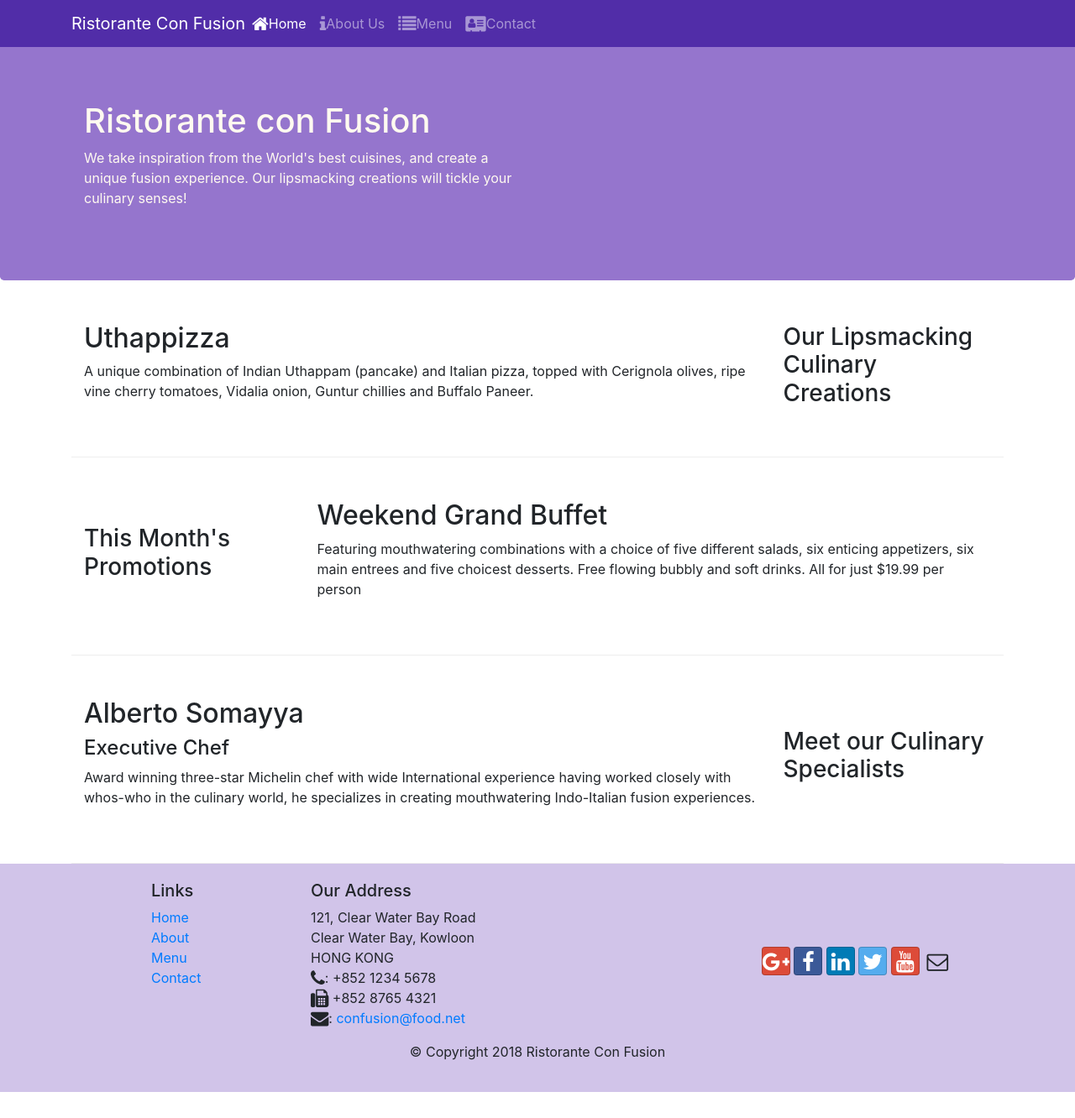
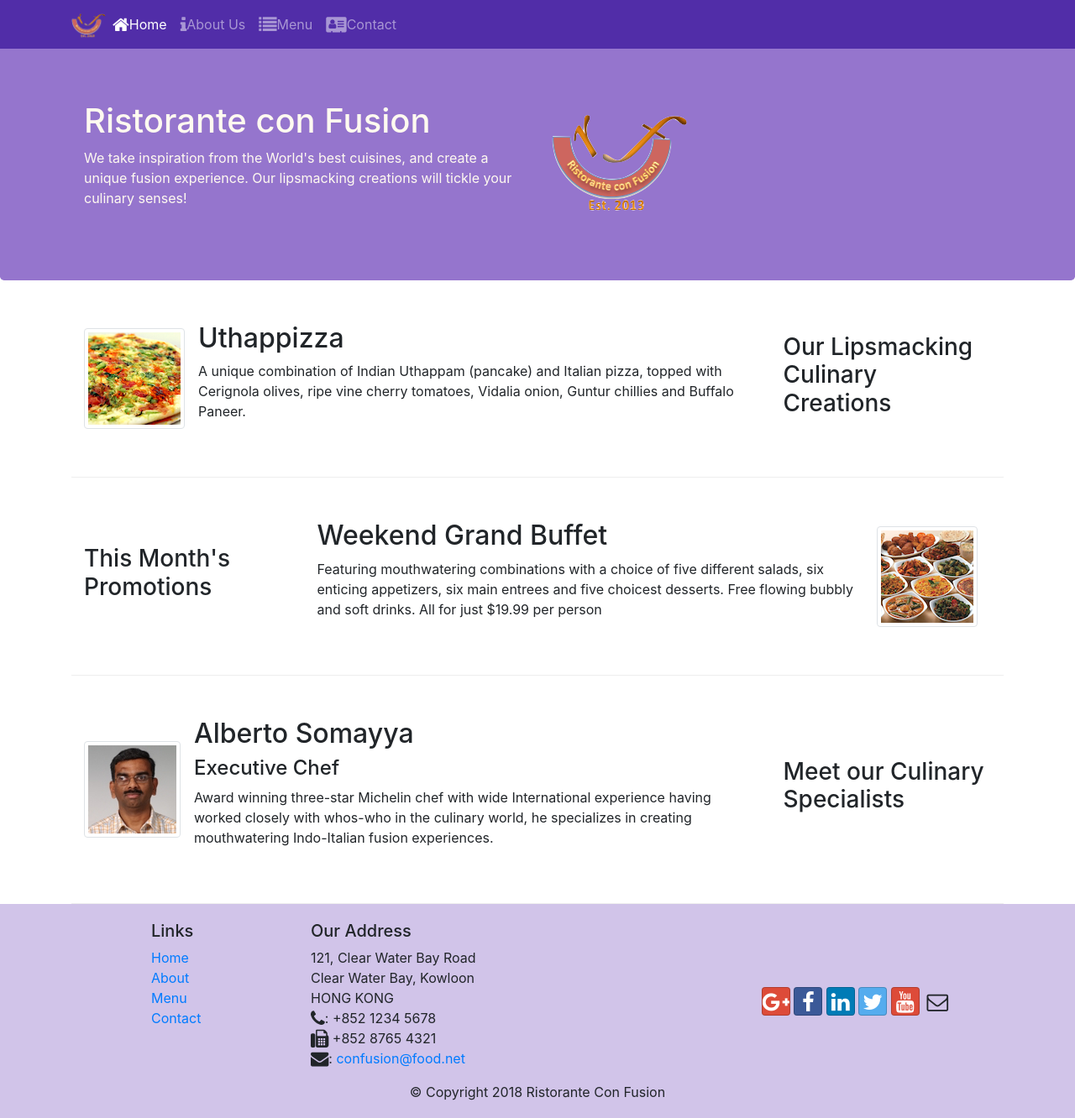
Before and after one commit to johnkhuc/bootstrap4test, a website: page index.html in a window 1280 px wide. Shown: the whole page at 84% size. Before the commit the page ends 1301 px from the top, so only its background shows below. Drawn offline with nearby package versions, Linux system fonts and the light colour scheme.

Commit message:
images&mediaobjects 11/16/19

```diff
--- a/index.html
+++ b/index.html
@@ -22,7 +22,7 @@
             <button class="navbar-toggler" type="button" data-toggle="collapse" data-target="#Navbar">
                 <span class="navbar-toggler-icon"></span>
             </button>
-            <a class="navbar-brand mr-auto" href="#">Ristorante Con Fusion</a>
+            <a class="navbar-brand mr-auto" href="#"><img src="img/logo.png" height="30" width="41"></a>
             <div class="collapse navbar-collapse" id="Navbar">
                 <ul class="navbar-nav mr-auto">
                     <li class="nav-item active"><a class="nav-link" href="#"><span class="fa fa-home fa-lg"></span>Home</a></li>
@@ -40,7 +40,8 @@
                     <h1>Ristorante con Fusion</h1>
                     <p>We take inspiration from the World's best cuisines, and create a unique fusion experience. Our lipsmacking creations will tickle your culinary senses!</p>
                 </div>
-                <div class="col-12 col-sm">
+                <div class="col-12 col-sm align-self-center">
+                    <img src="img/logo.png" class="img-fluid">
                 </div>
             </div>
         </div>
@@ -52,8 +53,13 @@
                 <h3>Our Lipsmacking Culinary Creations</h3>
             </div>
             <div class="col col-sm order-sm-first col-md">
-                <h2>Uthappizza</h2>
-                <p>A unique combination of Indian Uthappam (pancake) and Italian pizza, topped with Cerignola olives, ripe vine cherry tomatoes, Vidalia onion, Guntur chillies and Buffalo Paneer.</p>
+                <div class="media">
+                    <img class="d-flex mr-3 img-thumbnail align-self-center" src="img/uthappizza.png" alt="uthappizza">
+                    <div class="media-body">
+                        <h2 class="mt-0">Uthappizza</h2>
+                        <p class="d-none d-sm-block">A unique combination of Indian Uthappam (pancake) and Italian pizza, topped with Cerignola olives, ripe vine cherry tomatoes, Vidalia onion, Guntur chillies and Buffalo Paneer.</p>
+                    </div>
+                </div>
             </div>
         </div>
 
@@ -63,8 +69,13 @@
                 <h3>This Month's Promotions</h3>
             </div>
             <div class="col col-sm col-md">
-                <h2>Weekend Grand Buffet</h2>
-                <p>Featuring mouthwatering combinations with a choice of five different salads, six enticing appetizers, six main entrees and five choicest desserts. Free flowing bubbly and soft drinks. All for just $19.99 per person </p>
+                <div class="media">
+                    <div class="media-body">
+                        <h2 class="mt-0">Weekend Grand Buffet</h2>
+                        <p class="d-none d-sm-block">Featuring mouthwatering combinations with a choice of five different salads, six enticing appetizers, six main entrees and five choicest desserts. Free flowing bubbly and soft drinks. All for just $19.99 per person </p>
+                    </div>
+                    <img class="d-flex mr-3 img-thumbnail align-self-center" src="img/buffet.png" alt="buffet">
+                </div>
             </div>
         </div>
 
@@ -73,9 +84,14 @@
                 <h3>Meet our Culinary Specialists</h3>
             </div>
             <div class="col col-sm order-sm-first col-md">
-                <h2>Alberto Somayya</h2>
-                <h4>Executive Chef</h4>
-                <p>Award winning three-star Michelin chef with wide International experience having worked closely with whos-who in the culinary world, he specializes in creating mouthwatering Indo-Italian fusion experiences. </p>
+                <div class="media">
+                    <img class="d-flex mr-3 img-thumbnail align-self-center" src="img/alberto.png" alt="Alberto Somayya">
+                    <div class="media-body">
+                        <h2 class="mt-0">Alberto Somayya</h2>
+                        <h4>Executive Chef</h4>
+                        <p class="d-none d-sm-block">Award winning three-star Michelin chef with wide International experience having worked closely with whos-who in the culinary world, he specializes in creating mouthwatering Indo-Italian fusion experiences. </p>
+                    </div>
+                </div>
             </div>
         </div>
     </div>
```
Also changed, not shown: aboutus.html (+3 -2 lines), contactus.html (+3 -2 lines), img/alberto.png (added), img/buffet.png (added), img/logo.png (added), img/uthappizza.png (added), 1 other file.
